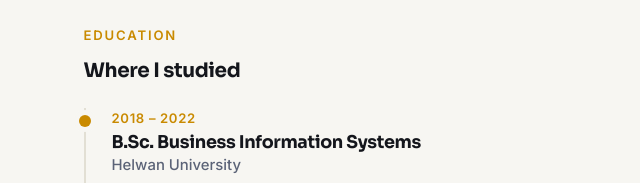
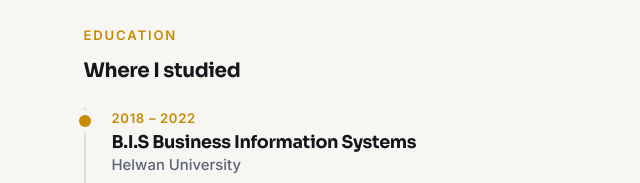
Before and after one commit to abdelrahmanUssef/portfolio, a plain HTML site: page index.html in a window 1280 px wide. Shown: the part 3880-4063 px from the top of the page, 640-1280 px from the left. Drawn offline with Linux system fonts and the light colour scheme.

Commit message:
text changee

```diff
--- a/index.html
+++ b/index.html
@@ -225,7 +225,7 @@ footer{padding:30px 0;border-top:1px solid var(--line);color:var(--mu);font-size
   </div></div>
  <div class="rv"><div class="eyebrow">Education</div><h2 class="sub">Where I studied</h2>
   <div class="tl">
-   <div class="ti"><div class="dt">2018 – 2022</div><h3>B.Sc. Business Information Systems</h3><div class="o">Helwan University</div><p>GPA 3.16, Very Good with honors. Graduation project: 96/100 (A+).</p></div>
+   <div class="ti"><div class="dt">2018 – 2022</div><h3>B.I.S Business Information Systems</h3><div class="o">Helwan University</div><p>GPA 3.16, Very Good with honors. Graduation project: 96/100 (A+).</p></div>
    <div class="ti"><div class="dt">2015 – 2018</div><h3>Literary Branch</h3><div class="o">El Gazira Language School</div><p>Grade: 88.2%</p></div>
   </div></div>
 </div></section>
```
